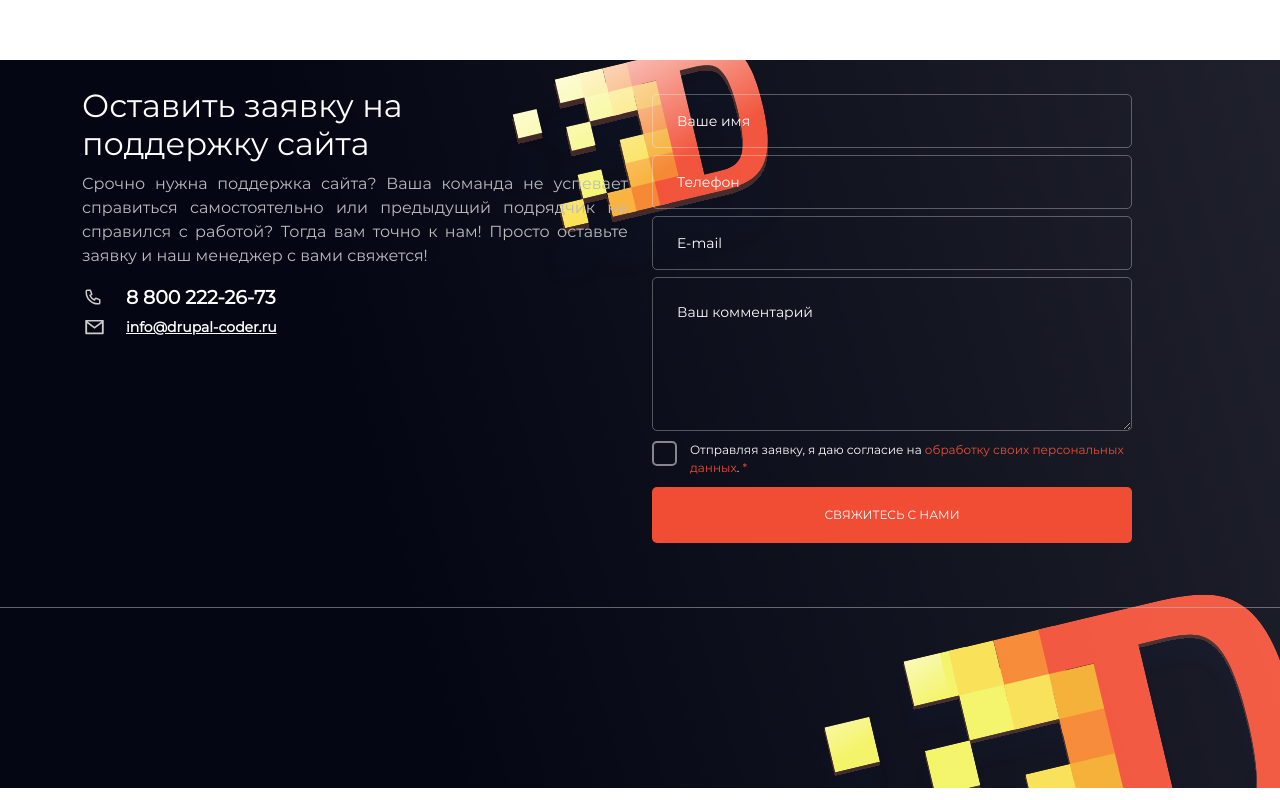
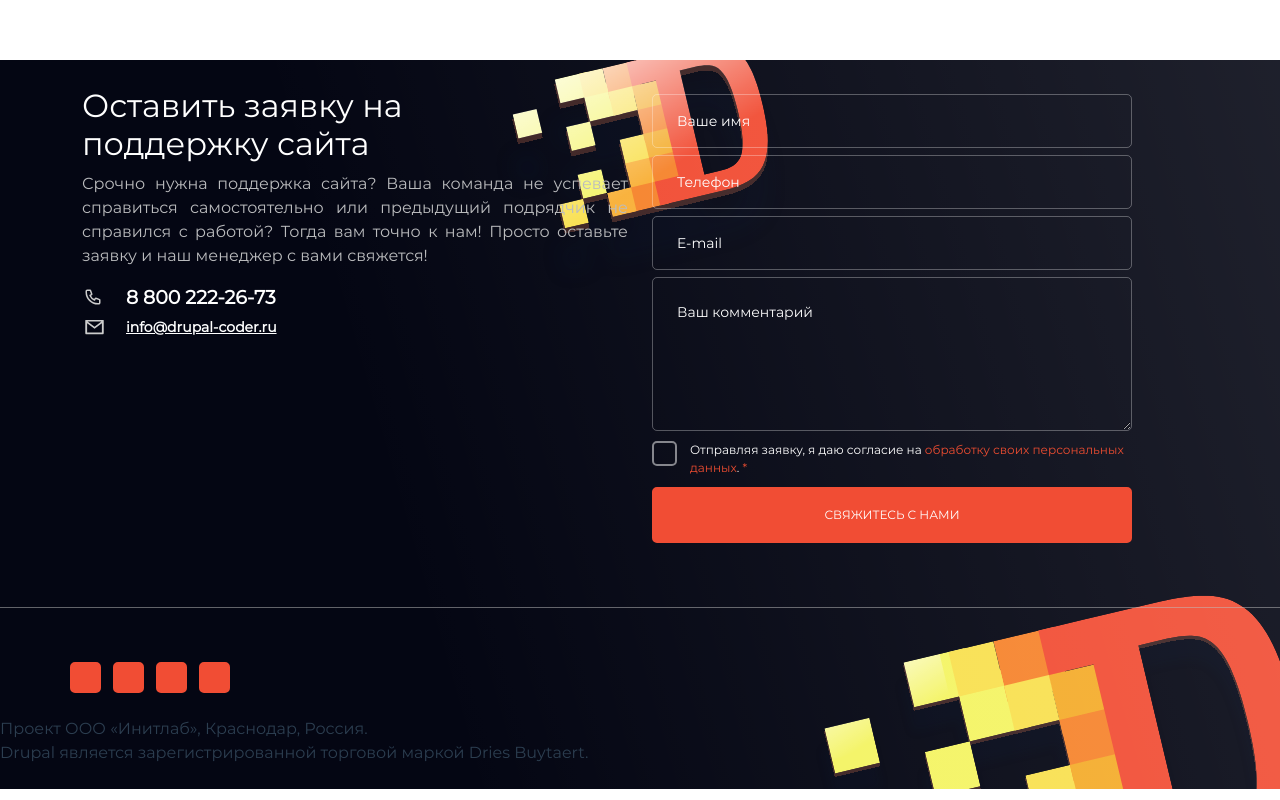
Before and after one commit to Kurva2076/WEBProject, a Vue app: page / in a window 1280 px wide. Built offline with nearby package versions, Linux system fonts and the light colour scheme.

Commit message:
Добавил в footer кнопки с сылками на социальные сети проекта, а также надпись о торговой марке и ООО

```diff
--- a/src/components/FormBlock.vue
+++ b/src/components/FormBlock.vue
@@ -80,6 +80,7 @@
 
               <div class="formElement">
                 <div class="sendButton">
+                  <noscript>type заменить потом на submit</noscript>
                   <button class="button" type="button" form="clientInfo">СВЯЖИТЕСЬ С НАМИ</button>
                 </div>
               </div>
@@ -89,7 +90,37 @@
       </div>
     </div>
     <footer class="footer">
+      <div class="social-network-buttons container">
+        <div class="row">
+          <div class="col">
+            <button name="facebook" type="button">
+              <a href="../../public/index.html"></a>
+            </button>
+          </div>
+          <div class="col">
+            <button name="vkontakte" type="button">
+              <a href="../../public/index.html"></a>
+            </button>
+          </div>
+          <div class="col">
+            <button name="telegram" type="button">
+              <a href="../../public/index.html"></a>
+            </button>
+          </div>
+          <div class="col">
+            <button name="youtube" type="button">
+              <a href="../../public/index.html"></a>
+            </button>
+          </div>
+        </div>
+      </div>
 
+      <div class="created-by-block">
+        <span>
+          Проект ООО «Инитлаб», Краснодар, Россия.<br />
+          Drupal является зарегистрированной торговой маркой Dries Buytaert.
+        </span>
+      </div>
     </footer>
   </div>
 </template>
@@ -113,13 +144,13 @@ export default {
 }
 
 .footer {
-  height: 182px;
+  height: 183px;
   border-bottom: 1px solid rgb(256, 256, 256);
   border-top: 1px solid rgba(192, 192, 192, 0.5);
 }
 
 .block-form-footer-container {
-  background: linear-gradient(254deg, rgba(255, 255, 255, .276) -110%, rgba(255, 255, 255, 0) 69.75%),
+  background: linear-gradient(254deg, rgba(255, 255, 255, .276) -110%, rgba(255, 255, 255, 0) 68.75%),
   url(../assets/img/D.svg) no-repeat bottom right, url(../assets/img/D-flying.svg) no-repeat center top, #040613;
 }
 
@@ -339,4 +370,39 @@ input[name="agreeCheckbox"]:checked + .custom-checkbox {
   }
 }
 
+.social-network-buttons.container {
+
+}
+
+.social-network-buttons > .row {
+  column-gap: 12px;
+  padding: 54px 0 15px;
+  > .col {
+    max-width: 31px !important;
+    min-width: 31px !important;
+    padding: 0;
+  }
+}
+
+.social-network-buttons button {
+  width: 31px;
+  height: 31px;
+  padding: 0;
+  background-color: #F14D34;
+  border: 2px solid #F14D34;
+  border-radius: 5px;
+  transition: background-color 300ms;
+  &:hover {
+    background-color: rgba(241, 77, 52, 0);
+  }
+  > a {
+    display: inline-block;
+    width: 31px;
+    height: 31px;
+    position: relative;
+    right: 2px;
+    bottom: 2px;
+  }
+}
+
 </style>
```
